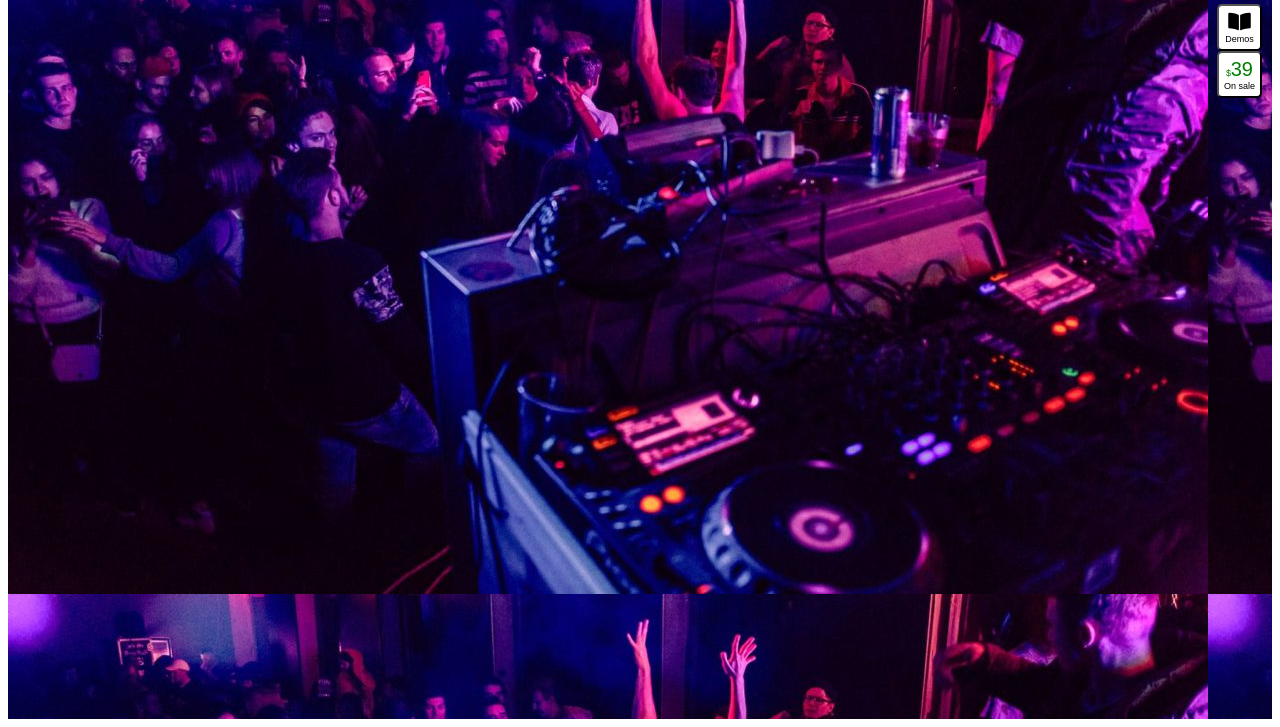
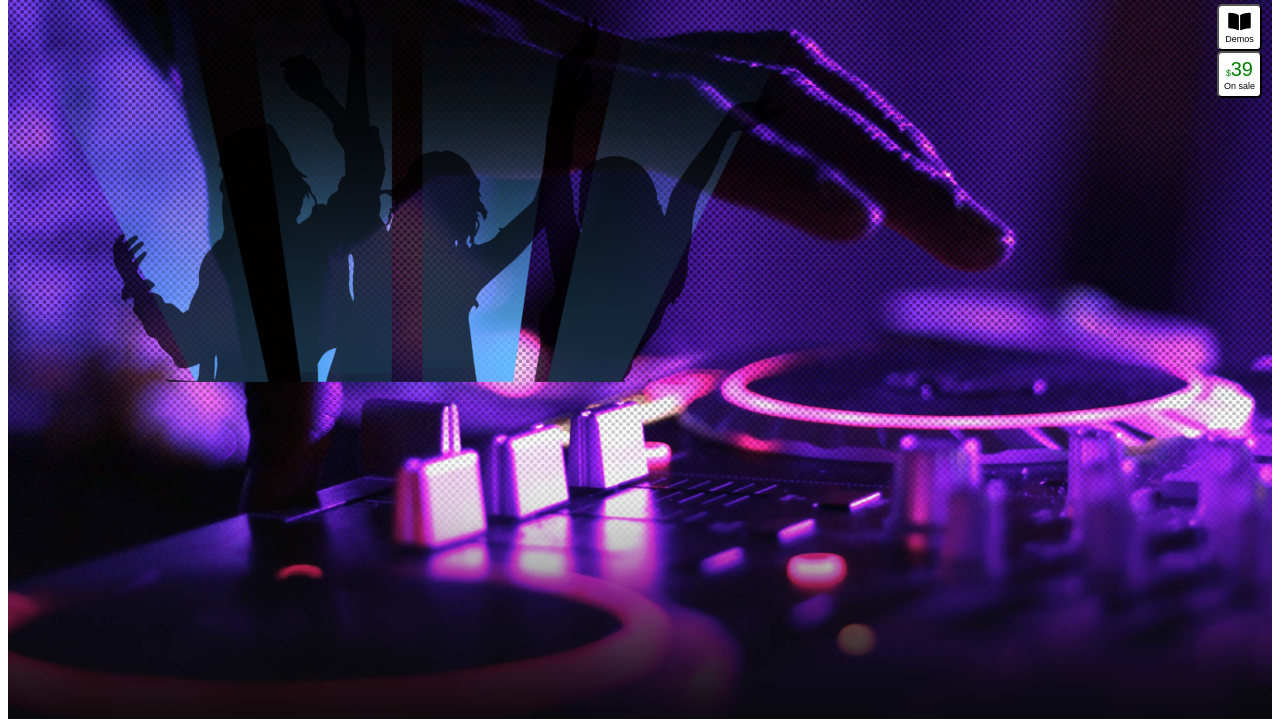
Before and after one commit to andreainzaghi/proj-html-vuejs, a website: page index.html in a window 1280 px wide. Shown: the part 89-816 px from the top of the page. Drawn offline with nearby package versions, Linux system fonts and the light colour scheme.

Commit message:
immagine centrale alla hero

```diff
--- a/index.html
+++ b/index.html
@@ -36,6 +36,9 @@
            <button type="button" name="button"><div > <span  id="d">$</span > <span id="c">39</span> </div> <div id="b">On sale </div> </button>
       </div>
       </div>
+      <div class="immagine-centrale-hero">
+        <img src="img/nt.png" alt="">
+      </div>
     </header>
   </div>
 <script src="js/script.js" charset="utf-8"></script>
--- a/src/app.scss
+++ b/src/app.scss
@@ -6,14 +6,15 @@ font-family: 'Montserrat', sans-serif;
 font-size:12px;
 }
 header{
-background-image: url('../images/hero.jpg');
+background-image: url('../img/aaaa.jpg');
+background-size: cover;
 height: 100vh;
+position: relative;
 .bottoni-hero{
     float: right;
     margin-right: 10px;
     margin-top: 20px;
   .a{
-
   button{
   background-color: #fff;
 
@@ -38,6 +39,12 @@ height: 100vh;
       font-size: 20px;
     }
   }
+  }
+  .immagine-centrale-hero{
+  position: absolute;
+  top:50%;
+  left:50%;
+
   }
 }
 }
```
Also changed, not shown: dist/app.css, img/aaaa.jpg (renamed from img/avada-nightclub-home-hero.jpg), img/nt.png (renamed from img/avada-nightclub-homepage-image-800x398.png).
